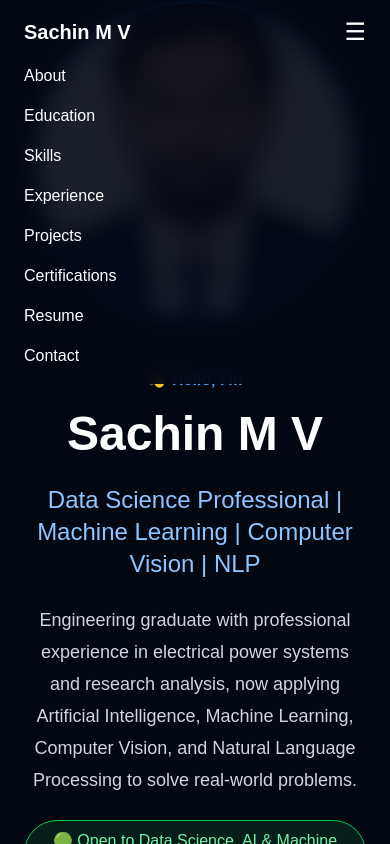
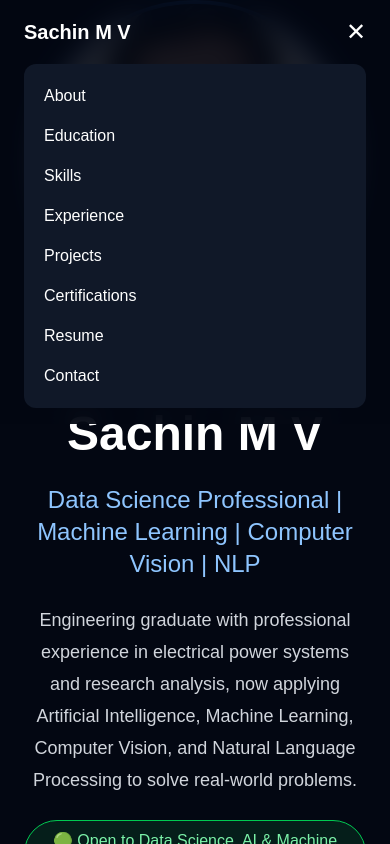
Before and after one commit to sachinmavelil/sachin-portfolio, a Next.js app: page / in a window 390 px wide. Both pictures are taken after a click on the button "Toggle navigation menu". Shown: the top 844 px of the page. Built offline with nearby package versions, Linux system fonts and the light colour scheme.

Commit message:
Improve responsive navbar

```diff
--- a/src/components/Navbar.tsx
+++ b/src/components/Navbar.tsx
@@ -8,24 +8,27 @@ export default function Navbar() {
 
 
   const links = [
-    {name:"About", href:"#about"},
-    {name:"Education", href:"#education"},
-    {name:"Skills", href:"#skills"},
-    {name:"Experience", href:"#experience"},
-    {name:"Projects", href:"#projects"},
-    {name:"Certifications", href:"#certifications"},
-    {name:"Resume", href:"#resume"},
-    {name:"Contact", href:"#contact"},
+    { name: "About", href: "#about" },
+    { name: "Education", href: "#education" },
+    { name: "Skills", href: "#skills" },
+    { name: "Experience", href: "#experience" },
+    { name: "Projects", href: "#projects" },
+    { name: "Certifications", href: "#certifications" },
+    { name: "Resume", href: "#resume" },
+    { name: "Contact", href: "#contact" },
   ];
 
 
   return (
 
-    <nav className="fixed top-0 left-0 z-50 w-full bg-gray-950/90 backdrop-blur-md text-white px-6 py-4">
-
+    <nav
+      className="fixed top-0 left-0 z-50 w-full bg-gray-950/90 px-6 py-4 text-white backdrop-blur-md"
+    >
 
       <div className="mx-auto flex max-w-6xl items-center justify-between">
 
+
+        {/* Logo */}
 
         <h1 className="text-xl font-bold">
           Sachin M V
@@ -35,19 +38,14 @@ export default function Navbar() {
 
         {/* Desktop Menu */}
 
-        <div className="hidden md:flex gap-6 text-sm">
+        <div className="hidden gap-6 text-sm md:flex">
 
-
-          {links.map((link)=>(
+          {links.map((link) => (
 
             <a
-
               key={link.name}
-
               href={link.href}
-
-              className="hover:text-blue-400 transition"
-
+              className="transition hover:text-blue-400"
             >
 
               {link.name}
@@ -56,25 +54,21 @@ export default function Navbar() {
 
           ))}
 
-
         </div>
 
 
 
-        {/* Mobile Button */}
+        {/* Mobile Menu Button */}
 
         <button
-
-          className="md:hidden text-2xl"
-
-          onClick={()=>setOpen(!open)}
-
+          className="text-2xl md:hidden"
+          onClick={() => setOpen(!open)}
+          aria-label="Toggle navigation menu"
         >
 
-          ☰
+          {open ? "✕" : "☰"}
 
         </button>
-
 
 
       </div>
@@ -85,21 +79,17 @@ export default function Navbar() {
 
       {open && (
 
-        <div className="mt-4 flex flex-col gap-4 md:hidden">
+        <div
+          className="mt-4 flex flex-col gap-4 rounded-xl bg-gray-900 p-5 md:hidden"
+        >
 
-
-          {links.map((link)=>(
+          {links.map((link) => (
 
             <a
-
               key={link.name}
-
               href={link.href}
-
-              onClick={()=>setOpen(false)}
-
-              className="hover:text-blue-400"
-
+              onClick={() => setOpen(false)}
+              className="transition hover:text-blue-400"
             >
 
               {link.name}
@@ -107,7 +97,6 @@ export default function Navbar() {
             </a>
 
           ))}
-
 
         </div>
 
@@ -117,5 +106,4 @@ export default function Navbar() {
     </nav>
 
   );
-
 }
```
